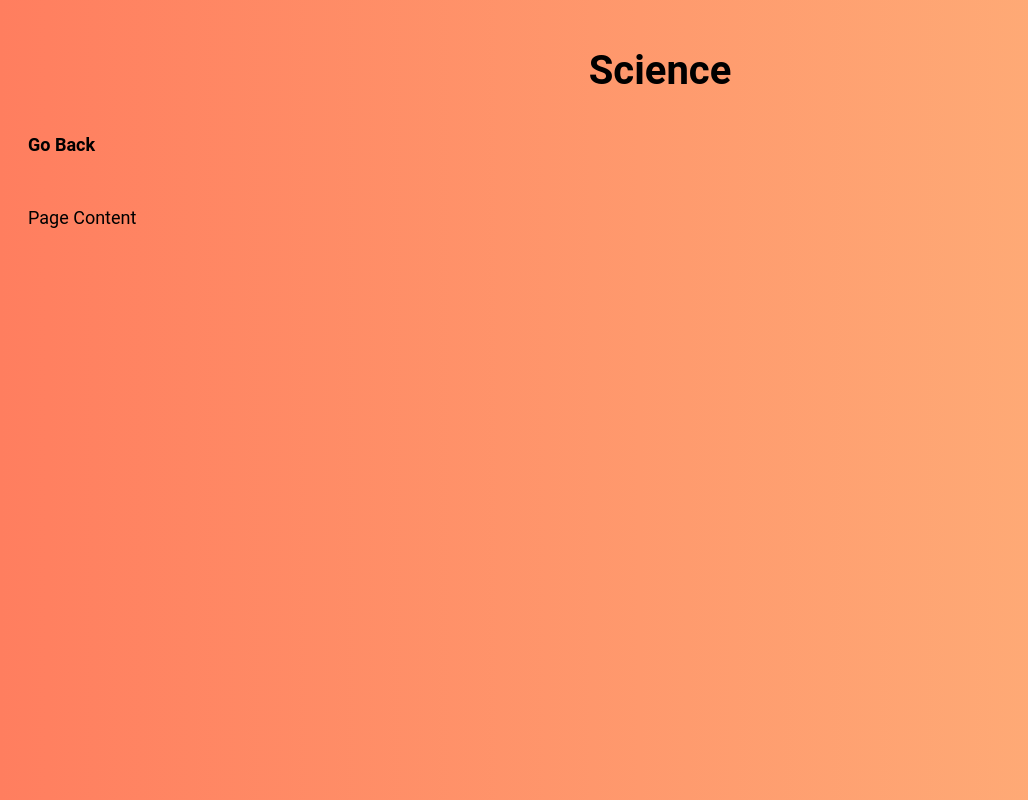
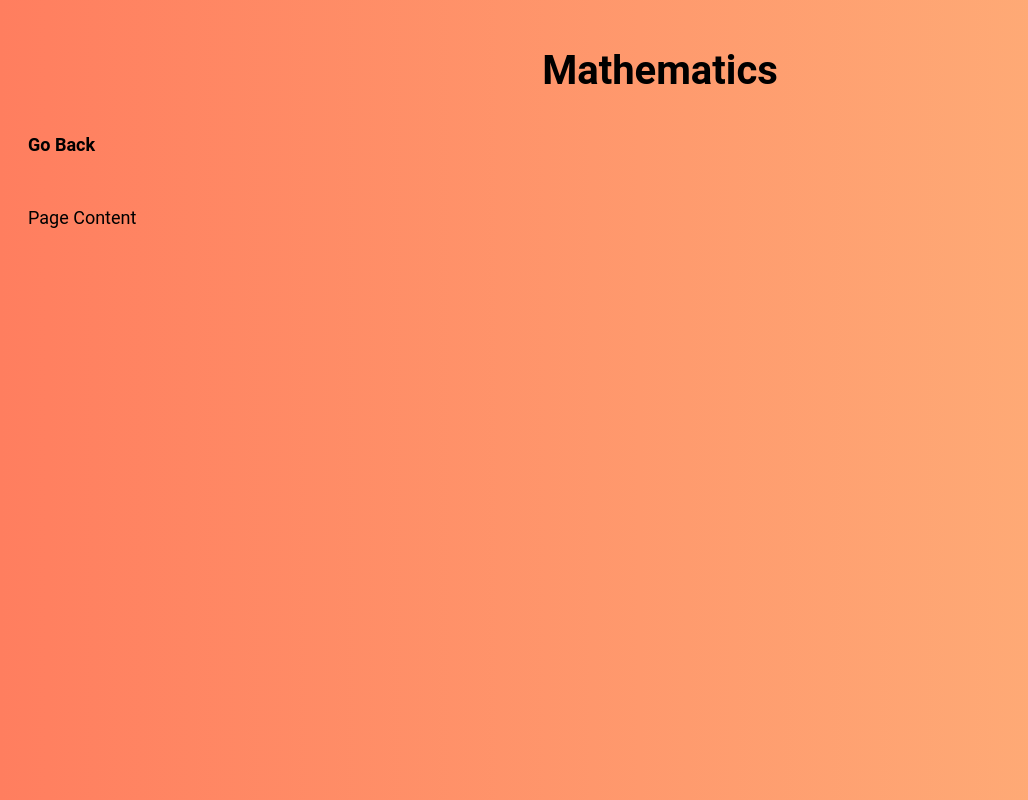
Before and after one commit to genius-component/genius-component.github.io, a plain HTML site: page Mathematics.html in a window 1280 px wide. Shown: the whole page, without its empty margins (0-1028 px from the left). Drawn offline with Linux system fonts and the light colour scheme.

Commit message:
Update and rename Mathematics to Mathematics.html

```diff
--- a/Science.html
+++ b/Mathematics.html
@@ -1,7 +1,7 @@
 <!DOCTYPE html>
 <html lang="en">
 <head>
-<title>Genius Project Component / Science</title>
+<title>Genius Project Component / Mathematics</title>
 <meta charset="UTF-8">
 <meta name="viewport" content="width=device-width, initial-scale=1">
 <link rel="stylesheet" href="STEM.css">
@@ -13,7 +13,7 @@ html,body,h1,h2,h3,h4,h5,h6 {font-family: "Roboto", sans-serif;}
 
 <div class="top-bar">
   <div class="title">
-    <h1 style="text-align: center;">Science</h1>
+    <h1 style="text-align: center;">Mathematics</h1>
   </div>
 </div>
 
```
